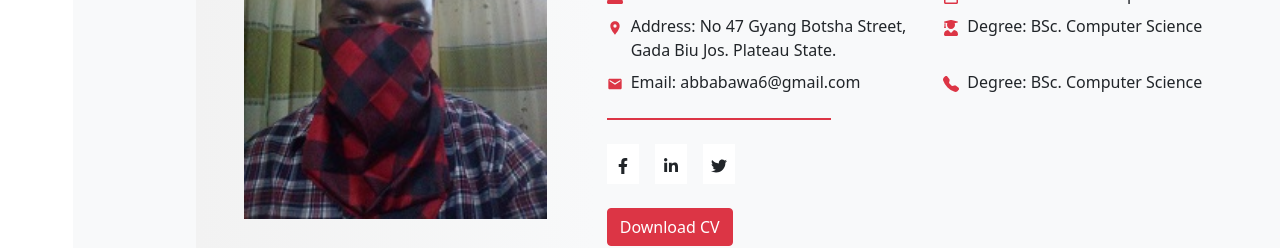
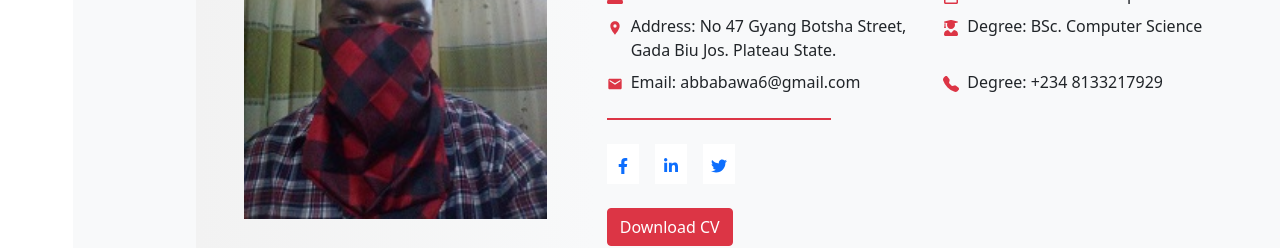
Before and after one commit to abbabawa/portfolio-website, a React (Create React App) app: page /contact in a window 1280 px wide. Shown: the part 349-597 px from the top of the page. Built offline with nearby package versions, Linux system fonts and the light colour scheme.

Commit message:
Images commented for debugging purposes

```diff
--- a/src/App.js
+++ b/src/App.js
@@ -17,16 +17,16 @@ import ap2 from './images/aplori.png'
 import ap3 from './images/aplori2.png'
 import ap4 from './images/aplori3.png'
 
-import danny1 from './images/dannyvet.png'
-import danny2 from './images/dannyvet2.png'
-import danny3 from './images/dannyvet3.png'
-import danny4 from './images/dannyvet4.png'
-import danny5 from './images/dannyvet5.png'
+// import danny1 from './images/dannyvet.png'
+// import danny2 from './images/dannyvet2.png'
+// import danny3 from './images/dannyvet3.png'
+// import danny4 from './images/dannyvet4.png'
+// import danny5 from './images/dannyvet5.png'
 
-import pms from './images/pms.png'
-import pms2 from './images/pms2.png'
-import pms3 from './images/pms3.png'
-import pms4 from './images/pms4.png'
+// import pms from './images/pms.png'
+// import pms2 from './images/pms2.png'
+// import pms3 from './images/pms3.png'
+// import pms4 from './images/pms4.png'
 
 let data = [
     {
@@ -47,57 +47,58 @@ let data = [
             }
         ]
     },
-    {
-		id: 2,
-        name: "Sales Management System",
-        client: "Danny Agricultural And Veterinary Services Ltd.",
-        url: "aplori.org",
-        period: "November 2019 - Present",
-		screenshots: [
-			{
-                img: danny1
-            },
-			{
-                img: danny2
-            },
-			{
-                img: danny3
-            },
-			{
-                img: danny4
-            },
-			{
-                img: danny5
-            }
-        ]
-    },
-    {
-		id: 3,
-        name: "Poultry Management System",
-        client: "MerchPOS",
-        url: "aplori.org",
-        period: "February 2021 - Present",
-		screenshots: [
-			{
-                img: pms
-            },
-			{
-                img: pms2
-            },
-			{
-                img: pms3
-            },
-			{
-                img: pms4
-            }
-        ]
-    }
+    // {
+	// 	id: 2,
+    //     name: "Sales Management System",
+    //     client: "Danny Agricultural And Veterinary Services Ltd.",
+    //     url: "aplori.org",
+    //     period: "November 2019 - Present",
+	// 	screenshots: [
+	// 		{
+    //             img: danny1
+    //         },
+	// 		{
+    //             img: danny2
+    //         },
+	// 		{
+    //             img: danny3
+    //         },
+	// 		{
+    //             img: danny4
+    //         },
+	// 		{
+    //             img: danny5
+    //         }
+    //     ]
+    // },
+    // {
+	// 	id: 3,
+    //     name: "Poultry Management System",
+    //     client: "MerchPOS",
+    //     url: "aplori.org",
+    //     period: "February 2021 - Present",
+	// 	screenshots: [
+	// 		{
+    //             img: pms
+    //         },
+	// 		{
+    //             img: pms2
+    //         },
+	// 		{
+    //             img: pms3
+    //         },
+	// 		{
+    //             img: pms4
+    //         }
+    //     ]
+    // }
 ]
 
 const getProject = (id)=>{
 	let res
 	res = data.find(item=>{return item.id === id})
 	return res
+
 }
 
 function App() {
--- a/src/pages/ContactMe.js
+++ b/src/pages/ContactMe.js
@@ -2,6 +2,7 @@ import { Col, Image, Row } from "react-bootstrap"
 import { TelephoneFill } from "react-bootstrap-icons"
 import { FaFacebookF, FaLinkedinIn, FaRegCalendar, FaTwitter, FaUserAlt, FaUserGraduate } from "react-icons/fa"
 import { MdLocationOn, MdMail } from "react-icons/md"
+import { Link } from "react-router-dom"
 import profilePic from '../images/profile.jpg'
 
 const ContactMe = ()=>{
@@ -40,19 +41,19 @@ const ContactMe = ()=>{
                     </div>
                     <div className="col-md-6 mb-2" md="6">
                         <TelephoneFill className="me-2 text-danger" />
-                        Degree: BSc. Computer Science
+                        Degree: +234 8133217929
                     </div>
                 </div>
                 <div className="col-4 bg-danger border border-danger mt-3"></div>
                 <div className="d-flex mt-4">
                     <span className="me-3 bg-white p-2">
-                        <FaFacebookF />
+                        <Link to="https://web.facebook.com/abba.bawa/"><FaFacebookF /></Link>
                     </span>
                     <span className="me-3 bg-white p-2">
-                        <FaLinkedinIn />
+                        <Link to=""><FaLinkedinIn /></Link>
                     </span>
                     <span className="me-3 bg-white p-2">
-                        <FaTwitter />
+                        <Link to=""><FaTwitter /></Link>
                     </span>
                 </div>
                 <div className="mt-4">
```
